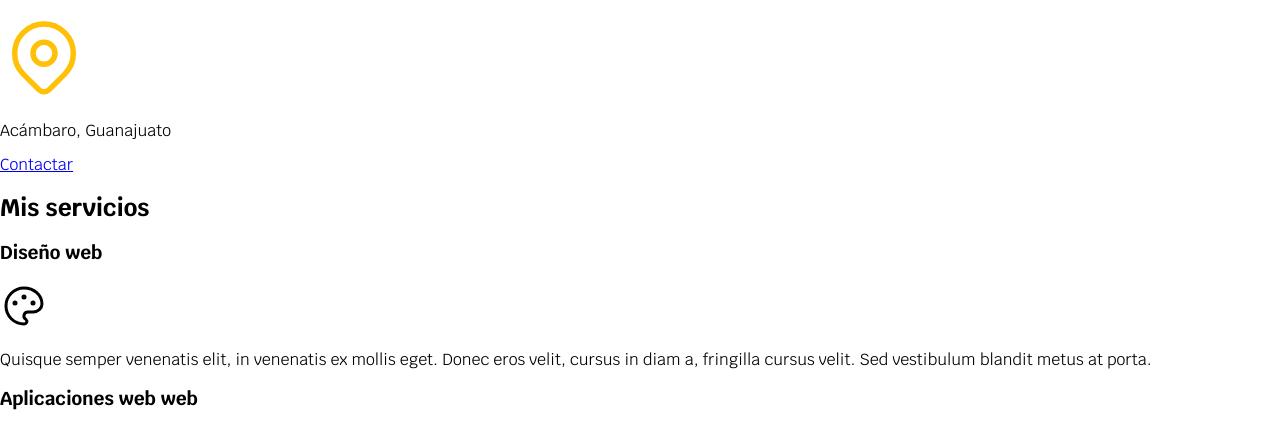
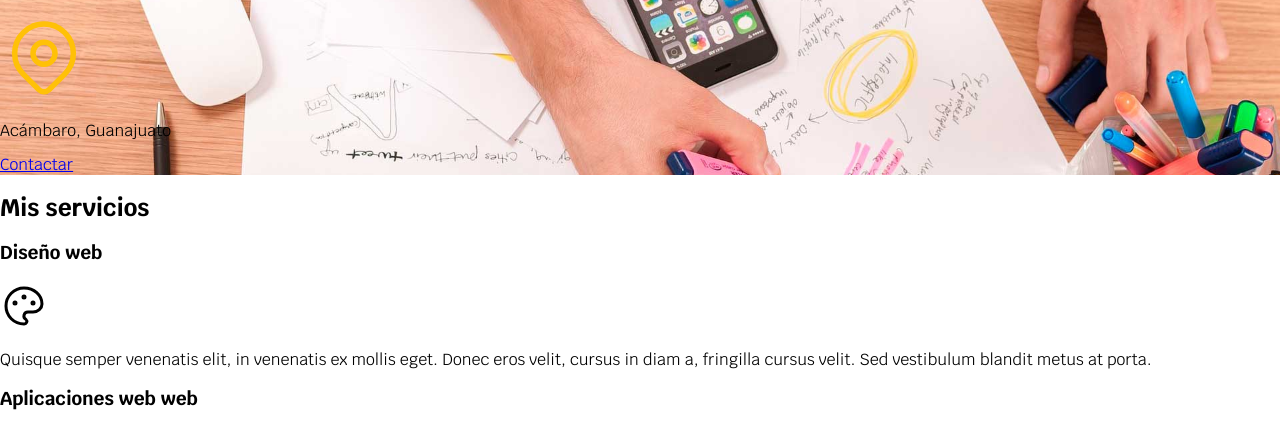
Before and after one commit to Emanuel-TC/Proyecto-Web-Sync, a plain HTML site: page freelancer_inicio/index.html in a window 1280 px wide. Shown: the part 231-653 px from the top of the page. Drawn offline with Linux system fonts and the light colour scheme.

Commit message:
CSS Box Model

```diff
--- a/freelancer_inicio/css/styles.css
+++ b/freelancer_inicio/css/styles.css
@@ -10,7 +10,11 @@
 
 html{
     font-size: 62.5%;
+    box-sizing: border-box;
 }
+*, *:before, *:after {
+    box-sizing: inherit;
+  }
 
 body{
     font-size: 16px; /* 1 rem= 10px */
@@ -62,3 +66,9 @@
     background-color: var(--primario);
     color: var(--oscuro);
 }
+
+.hero{
+    background-image: url(../img/hero.jpg);
+    background-repeat: no-repeat;
+    background-size: cover;
+}
--- a/freelancer_inicio/index.html
+++ b/freelancer_inicio/index.html
@@ -29,19 +29,21 @@
 
         </nav>
     </div>
-    <section>
-        <h2 class="titulo">Diseño y Desarrollo Web Freelancer</h2>
-        <svg xmlns="http://www.w3.org/2000/svg" class="icon icon-tabler icon-tabler-map-pin" width="88" height="88"
+    <section class="hero">
+        <div class="contenido-hero">
+            <h2 class="titulo">Diseño y Desarrollo Web Freelancer</h2>
+            <svg xmlns="http://www.w3.org/2000/svg" class="icon icon-tabler icon-tabler-map-pin" width="88" height="88"
             viewBox="0 0 24 24" stroke-width="1.5" stroke="#FFC107" fill="none" stroke-linecap="round"
             stroke-linejoin="round">
             <path stroke="none" d="M0 0h24v24H0z" fill="none" />
             <circle cx="12" cy="11" r="3" />
             <path d="M17.657 16.657l-4.243 4.243a2 2 0 0 1 -2.827 0l-4.244 -4.243a8 8 0 1 1 11.314 0z" />
         </svg>
-
         <p>Acámbaro, Guanajuato</p>
 
         <a href="#">Contactar</a>
+        </div>
+
     </section>
 
     <main>
```
